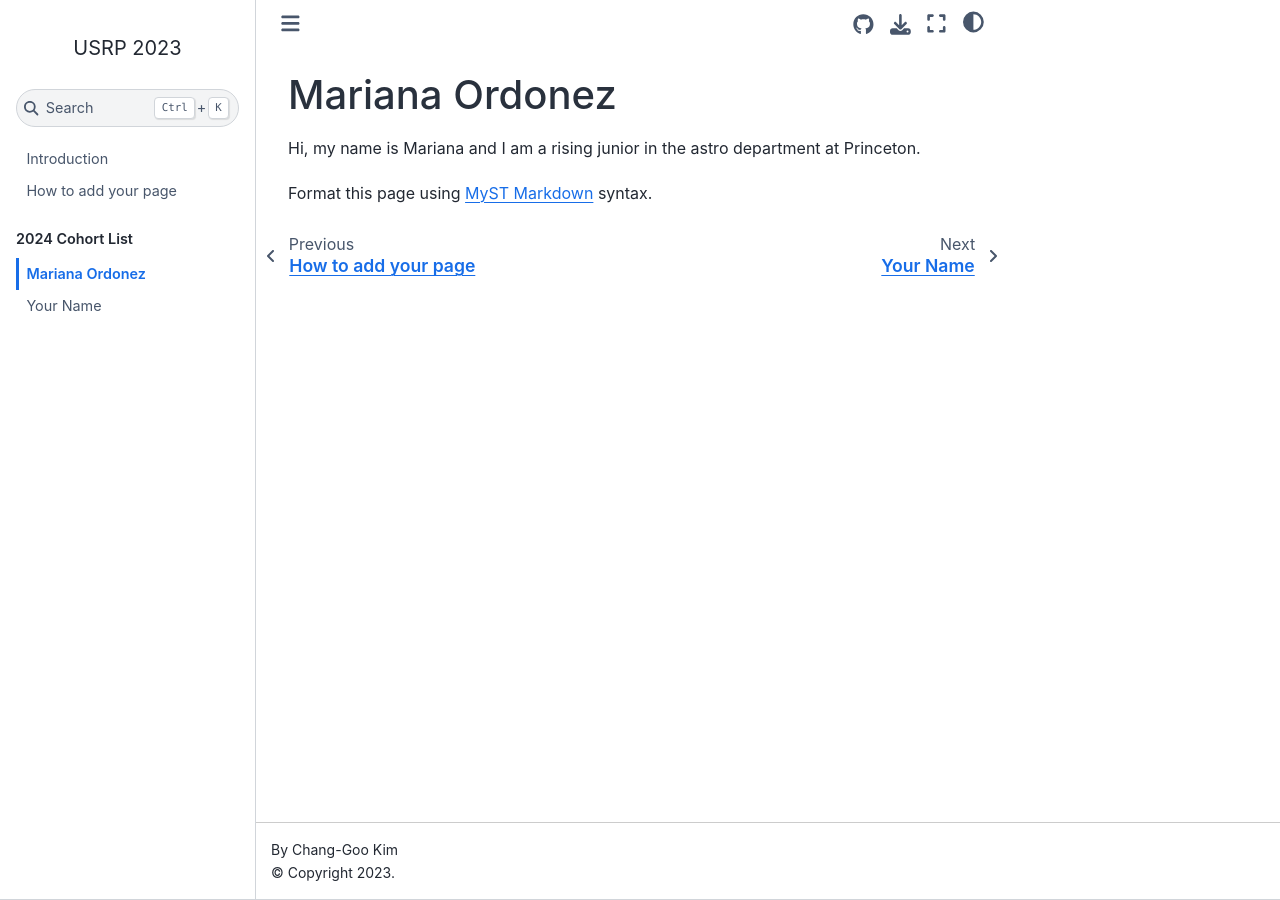
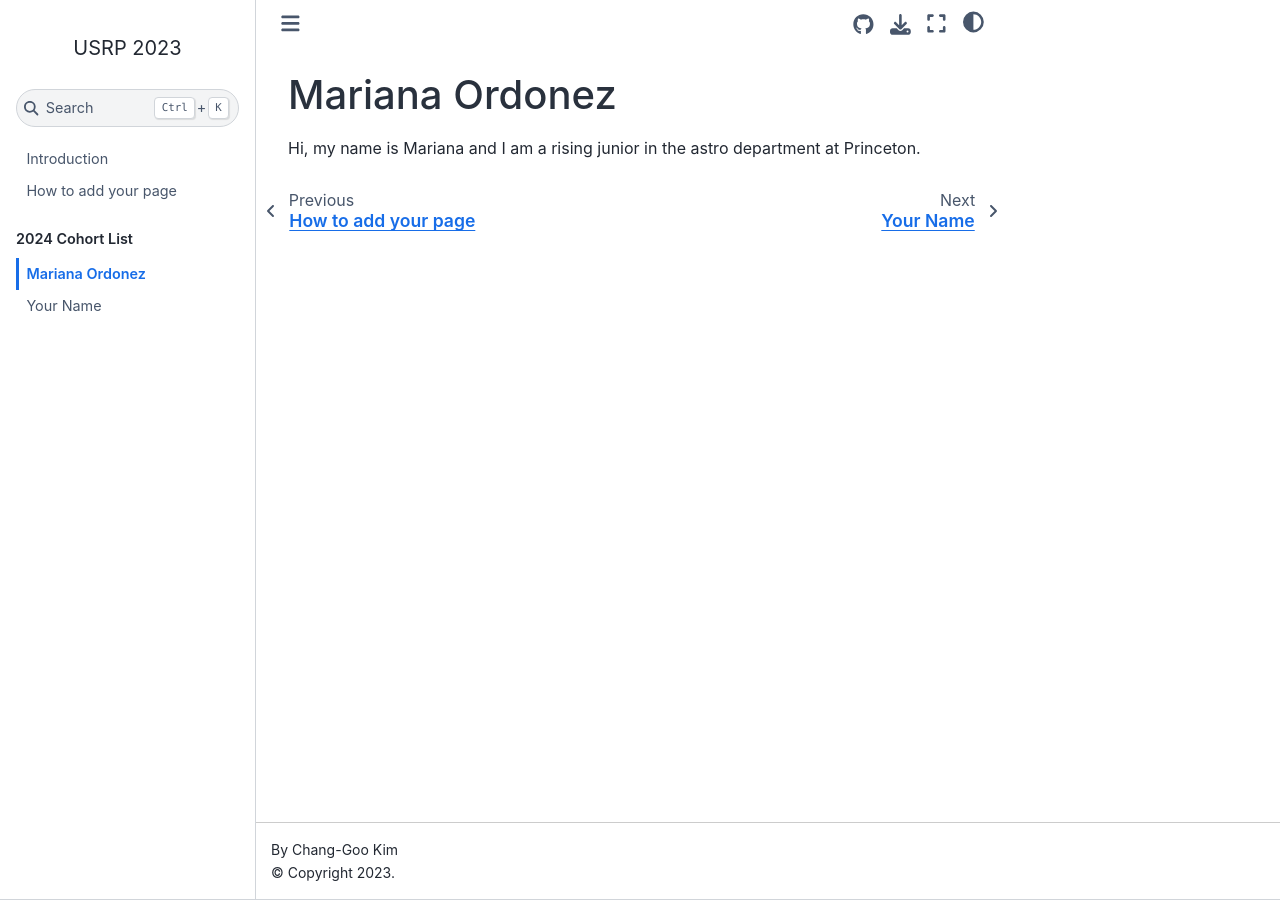
Before and after one commit to changgoo/usrp-introduction, a Jupyter Book: the page built from docs/students/Mariana.md, in a window 1280 px wide. Built offline with Jupyter Book 1.0.4 settings and Sphinx 7.4.7 and the Sphinx Book theme 1.1.4, drawn with Linux system fonts in a browser that asks for light colours.

Commit message:
commit message

```diff
--- a/docs/students/Mariana.md
+++ b/docs/students/Mariana.md
@@ -1,5 +1,3 @@
 # Mariana Ordonez
 
 Hi, my name is Mariana and I am a rising junior in the astro department at Princeton.
-
-Format this page using [MyST Markdown](https://jupyterbook.org/en/stable/content/index.html) syntax.
```
